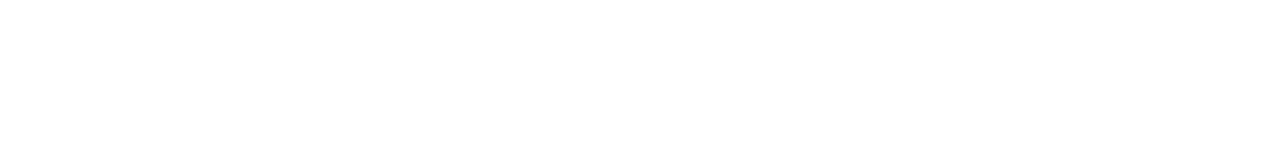
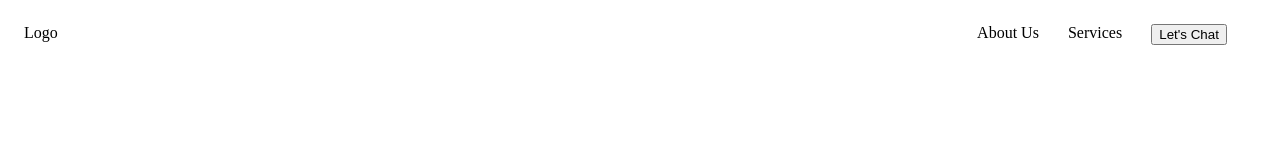
Before and after one commit to santyclause/cool-site, a plain HTML site: page index.html in a window 1280 px wide. Drawn offline with Linux system fonts and the light colour scheme.

Commit message:
init + initial header content

```diff
--- a/index.html
+++ b/index.html
@@ -4,11 +4,25 @@
 <head>
   <meta charset="UTF-8">
   <meta name="viewport" content="width=device-width, initial-scale=1.0">
-  <title>Document</title>
+  <title>Cool Site</title>
+  <link rel="stylesheet" href="style.css">
 </head>
 
-<body>
+<body class="d-flex">
+  <header class="d-flex justify-between">
+    <div class="nav-logo">Logo</div>
+    <div class="d-flex justify-evenly nav-links">
+      <span>About Us</span>
+      <span>Services</span>
+      <button>Let's Chat</button>
+    </div>
+  </header>
+  <main>
 
+  </main>
+  <footer>
+
+  </footer>
 </body>
 
 </html>
--- a/style.css
+++ b/style.css
@@ -0,0 +1,27 @@
+body {
+  flex-direction: column;
+}
+
+header {
+  padding: 1em;
+}
+
+.d-flex {
+  display: flex;
+}
+
+.justify-between {
+  justify-content: space-between;
+}
+
+.justify-evenly {
+  justify-content: space-evenly;
+}
+
+.nav-logo {
+  width: 25%;
+}
+
+.nav-links {
+  width: 25%;
+}
```
